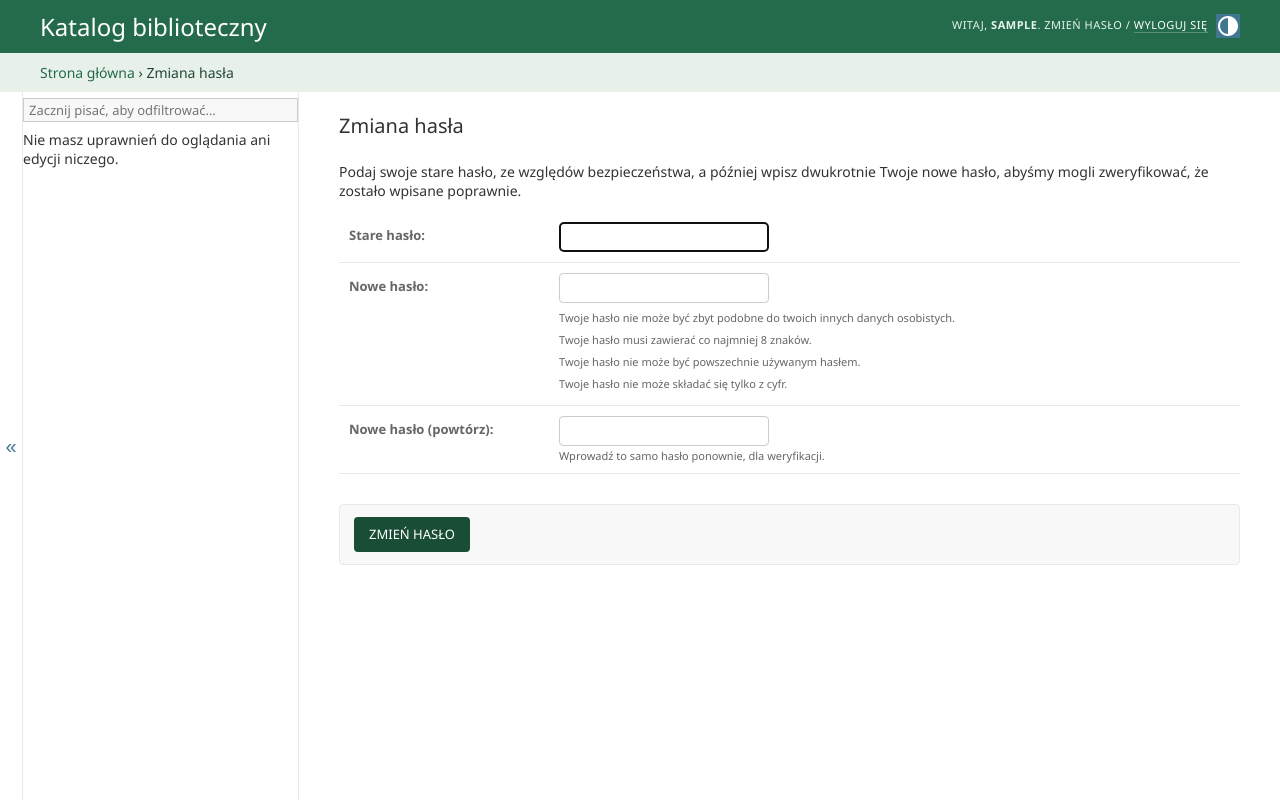
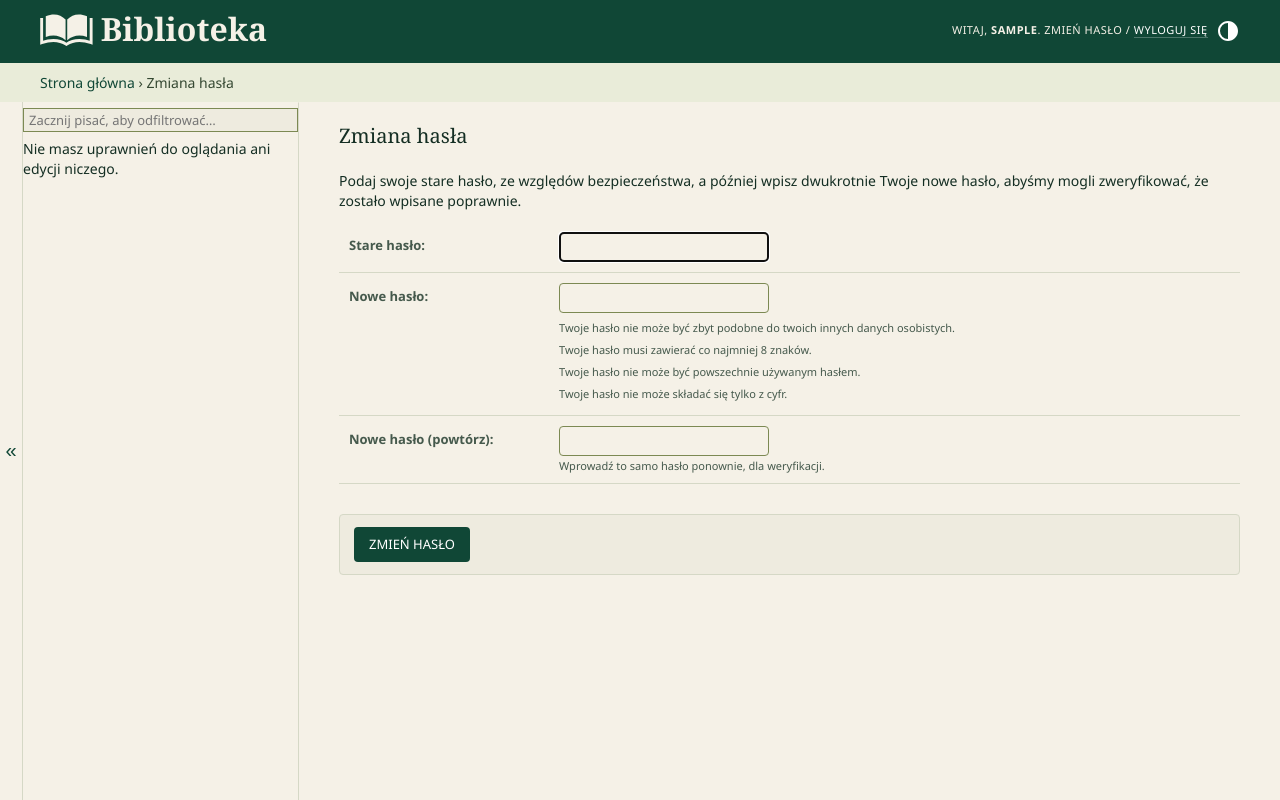
Before and after one commit to Carolka/projekt_koncowy, a Django app: a page that uses templates/admin/base_site.html in a window 1280 px wide. Run offline with Django 5.2, Linux system fonts and the light colour scheme; the visitor is signed in with stand-in values (Sample User, id 1).

Commit message:
feat: dopasuj wygląd Django admina do biblioteki

```diff
--- a/catalog/apps.py
+++ b/catalog/apps.py
@@ -4,3 +4,4 @@ from django.apps import AppConfig
 class CatalogConfig(AppConfig):
     default_auto_field = 'django.db.models.BigAutoField'
     name = 'catalog'
+    verbose_name = "Katalog"
--- a/config/urls.py
+++ b/config/urls.py
@@ -21,6 +21,10 @@ from django.conf import settings
 from django.conf.urls.static import static
 from accounts.views import LibraryLoginView
 
+admin.site.site_header = "Biblioteka"
+admin.site.site_title = "Biblioteka"
+admin.site.index_title = "Panel biblioteki"
+
 urlpatterns = [
     path("admin/", admin.site.urls),
     path("accounts/login/", LibraryLoginView.as_view(), name="login"),
--- a/reservations/apps.py
+++ b/reservations/apps.py
@@ -4,3 +4,4 @@ from django.apps import AppConfig
 class ReservationsConfig(AppConfig):
     default_auto_field = 'django.db.models.BigAutoField'
     name = 'reservations'
+    verbose_name = "Rezerwacje"
--- a/static/css/admin.css
+++ b/static/css/admin.css
@@ -1,107 +1,59 @@
-#header {
-    background-color: #246b4b;
-    color: #ffffff;
+:root,
+html[data-theme="light"],
+html[data-theme="dark"] {
+    --primary: #47613d;
+    --secondary: #104736;
+    --accent: #f5f1e7;
+    --header-color: #f5f1e7;
+    --header-branding-color: #f5f1e7;
+    --breadcrumbs-bg: light-dark(#e9ecd9, #27372d);
+    --breadcrumbs-fg: light-dark(#354832, #e2ecdc);
+    --breadcrumbs-link-fg: light-dark(#104736, #c9eccf);
+
+    --body-bg: light-dark(#f5f1e7, #17211b);
+    --body-fg: light-dark(#142e23, #e9efe7);
+    --body-quiet-color: light-dark(#45594c, #bdcbbc);
+    --body-medium-color: light-dark(#31493b, #d4e2d3);
+    --body-loud-color: light-dark(#142e23, #fffefd);
+    --darkened-bg: light-dark(#eeebdf, #212e25);
+    --selected-bg: light-dark(#e9ecd9, #29382d);
+    --selected-row: light-dark(#e1e9d2, #35493b);
+    --hairline-color: light-dark(#d5d8c6, #405246);
+    --border-color: light-dark(#7c8953, #687d69);
+
+    --link-fg: light-dark(#104736, #bce4c5);
+    --link-hover-color: light-dark(#0c392a, #e4f7e5);
+    --link-selected-fg: var(--link-fg);
+    --button-bg: #104736;
+    --button-hover-bg: #0c392a;
+    --default-button-bg: #104736;
+    --default-button-hover-bg: #0c392a;
+    --object-tools-bg: #47613d;
+    --object-tools-hover-bg: #30482d;
 }
 
-#branding h1 a:link,
-#branding h1 a:visited {
-    color: #ffffff;
+#site-name a:link,
+#site-name a:visited {
+    display: inline-flex;
+    align-items: center;
+    gap: .25em;
+    color: var(--header-branding-color);
+    font: bold clamp(1.4rem, 3vw, 2rem)/1.2 Georgia, serif;
+    text-decoration: none;
 }
 
-#user-tools,
-#user-tools a:link,
-#user-tools a:visited {
-    color: #e7f4ec;
+#site-name svg {
+    width: 1.65em;
+    height: auto;
+    flex-shrink: 0;
 }
 
-div.breadcrumbs {
-    background-color: #e7f1ea;
-    color: #234735;
+#content > h1,
+#content-related h2 {
+    color: var(--body-loud-color);
+    font-family: Georgia, serif;
 }
 
-div.breadcrumbs a:link,
-div.breadcrumbs a:visited {
-    color: #246b4b;
+.dashboard #content-main .module {
+    border: 1px solid var(--border-color);
 }
-
-:root {
-    --library-admin-link-color: #246b4b;
-    --library-admin-link-hover-color: #194d35;
-}
-
-@media (prefers-color-scheme: dark) {
-    html:not([data-theme="light"]) {
-        --library-admin-link-color: #ffffff;
-        --library-admin-link-hover-color: #e7f4ec;
-    }
-}
-
-html[data-theme="dark"] {
-    --library-admin-link-color: #ffffff;
-    --library-admin-link-hover-color: #e7f4ec;
-}
-
-#content a:link:not(.button),
-#content a:visited:not(.button) {
-    color: var(--library-admin-link-color);
-}
-
-#content a:hover:not(.button),
-#content a:focus:not(.button) {
-    color: var(--library-admin-link-hover-color);
-}
-
-#content .module h2 a:link,
-#content .module h2 a:visited,
-#content .module caption a:link,
-#content .module caption a:visited,
-#content .inline-group h2 a:link,
-#content .inline-group h2 a:visited {
-    color: #ffffff;
-}
-
-#content .module h2 a:hover,
-#content .module h2 a:focus,
-#content .module caption a:hover,
-#content .module caption a:focus,
-#content .inline-group h2 a:hover,
-#content .inline-group h2 a:focus {
-    color: #e7f4ec;
-}
-
-.module h2,
-.module caption,
-.inline-group h2 {
-    background-color: #367c5b;
-}
-
-.button,
-input[type='submit'],
-input[type='button'],
-.submit-row input,
-a.button {
-    background-color: #367c5b;
-    color: #ffffff;
-    border: none;
-    border-radius: 4px;
-}
-
-.button:hover,
-input[type='submit']:hover,
-input[type='button']:hover,
-.submit-row input:hover,
-a.button:hover {
-    background-color: #246b4b;
-}
-
-.button.default,
-input[type='submit'].default,
-.submit-row input.default {
-    background-color: #194d35;
-}
-
-.button.default:hover,
-input[type='submit'].default:hover,
-.submit-row input.default:hover {
-    background-color: #123a28;
-}
--- a/templates/admin/base_site.html
+++ b/templates/admin/base_site.html
@@ -2,16 +2,22 @@
 {% load static %}
 
 {% block title %}
-{{title}} | Katalog biblioteczny
+{% if subtitle %}{{ subtitle }} | {% endif %}{{ title }} | {{ site_title }}
 {% endblock %}
 
 {% block branding %}
-<h1 id="site-name">
-    <a href="{% url 'admin:index' %}">Katalog biblioteczny</a>
-</h1>
+<div id="site-name">
+    <a href="{% url 'admin:index' %}">
+        {% include "includes/book_icon.html" %}
+        {{ site_header }}
+    </a>
+</div>
+{% if user.is_anonymous %}
+    {% include "admin/color_theme_toggle.html" %}
+{% endif %}
 {% endblock %}
 
 {% block extrastyle %}
 {{ block.super }}
-<link rel="stylesheet" href="{% static 'css/admin.css' %}">
+<link rel="stylesheet" href="{% static 'css/admin.css' %}?v=2">
 {% endblock %}
```
